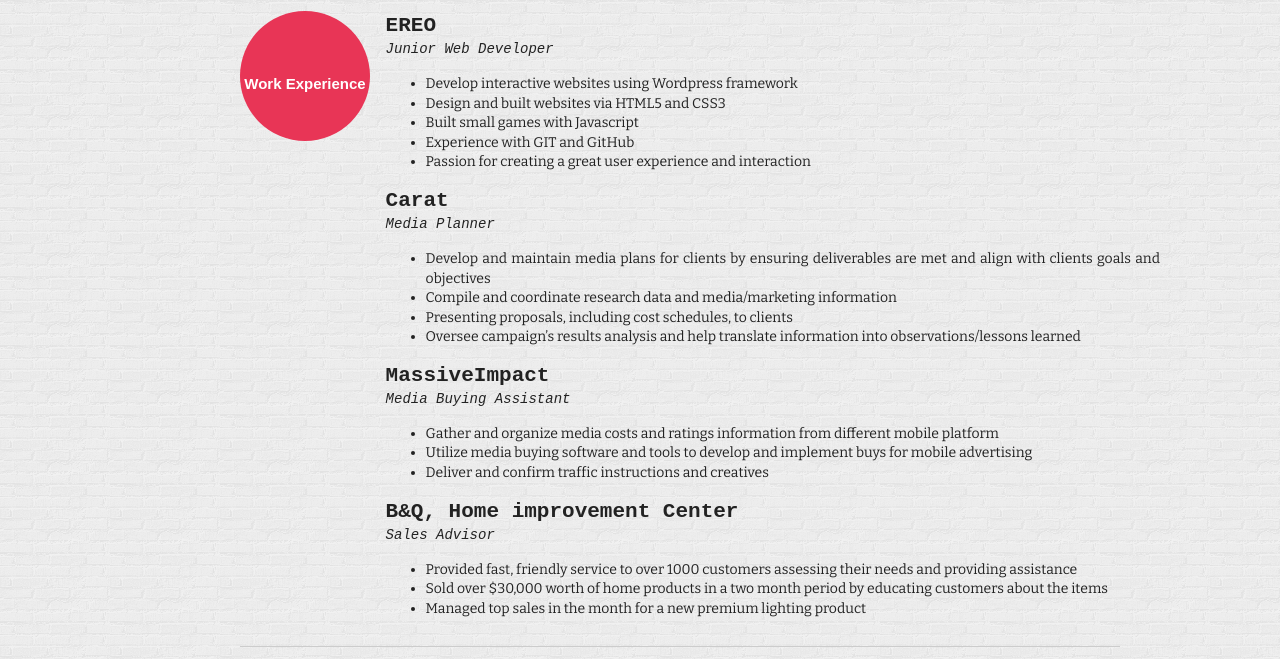
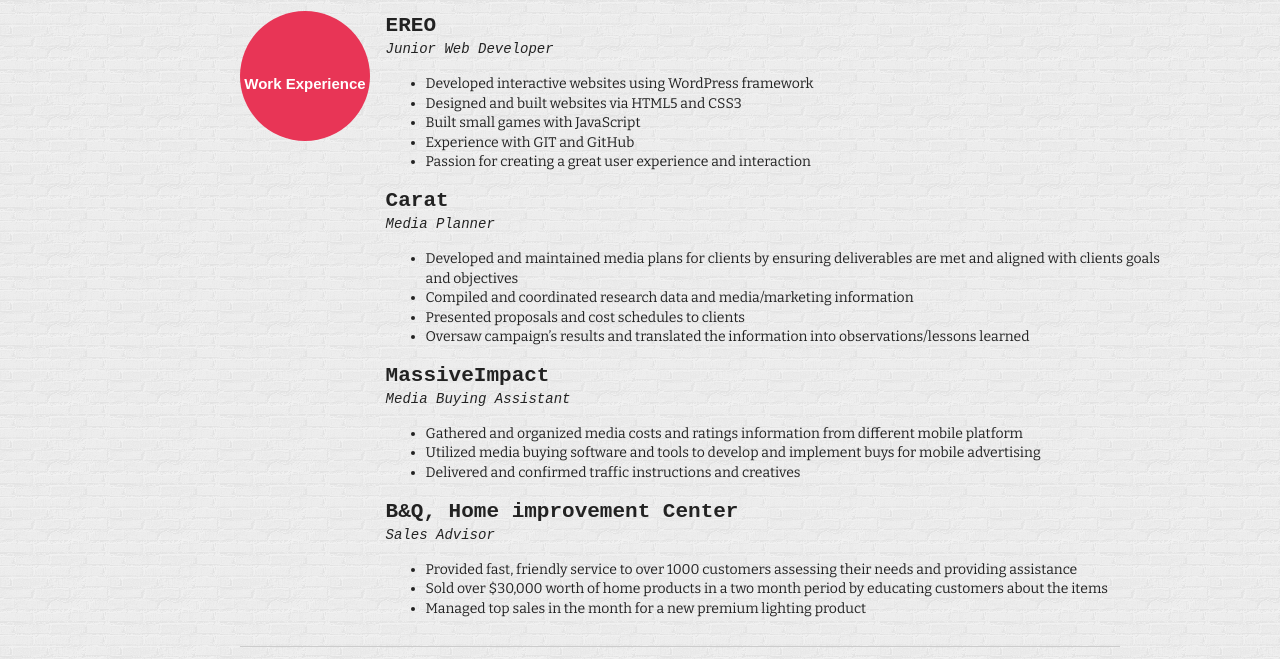
Before and after one commit to jonfu051/jonfu051.github.io, a plain HTML site: page resume.html in a window 1280 px wide. Shown: the part 413-1072 px from the top of the page. Drawn offline with nearby package versions, Linux system fonts and the light colour scheme; a script that the page names is missing; a web font is replaced by a local one.

Commit message:
resume typo still….

```diff
--- a/resume.html
+++ b/resume.html
@@ -67,26 +67,26 @@
                             <p class="firstline"><b>EREO</b></p>
                                 <p class="title"><i>Junior Web Developer</i></p>
                                     <ul>
-                                        <li>Develop interactive websites using Wordpress framework</li>
-                                        <li>Design and built websites via HTML5 and CSS3 </li>
-                                        <li>Built small games with Javascript</li>
+                                        <li>Developed interactive websites using WordPress framework</li>
+                                        <li>Designed and built websites via HTML5 and CSS3</li>
+                                        <li>Built small games with JavaScript</li>
                                         <li>Experience with GIT and GitHub</li>
                                         <li>Passion for creating a great user experience and interaction</li>
                                     </ul>
                                 <p class="firstline"><b>Carat</b></p>
                                 <p class="title"><i>Media Planner</i></p>
                                     <ul>
-                                        <li>Develop and maintain media plans for clients by ensuring deliverables are met and align with clients goals and objectives</li>
-                                        <li>Compile and coordinate research data and media/marketing information</li>
-                                        <li>Presenting proposals, including cost schedules, to clients</li>
-                                        <li>Oversee campaign’s results analysis and help translate information into observations/lessons learned</li>
+                                        <li>Developed and maintained media plans for clients by ensuring deliverables are met and aligned with clients goals and objectives</li>
+                                        <li>Compiled and coordinated research data and media/marketing information</li>
+                                        <li>Presented proposals and cost schedules to clients</li>
+                                        <li>Oversaw campaign’s results and translated the information into observations/lessons learned</li>
                                     </ul>
                                 <p class="firstline"><b>MassiveImpact</b></p>
                                 <p class="title"><i>Media Buying Assistant</i></p>
                                     <ul>
-                                        <li>Gather and organize media costs and ratings information from different mobile platform</li>
-                                        <li>Utilize media buying software and tools to develop and implement buys for mobile advertising</li>
-                                        <li>Deliver and confirm traffic instructions and creatives </li>
+                                        <li>Gathered and organized media costs and ratings information from different mobile platform</li>
+                                        <li>Utilized media buying software and tools to develop and implement buys for mobile advertising</li>
+                                        <li>Delivered and confirmed traffic instructions and creatives</li>
                                     </ul>
                                 <p class="firstline"><b>B&amp;Q, Home improvement Center</b></p>
                                 <p class="title" ><i>Sales Advisor </i></p>
```
